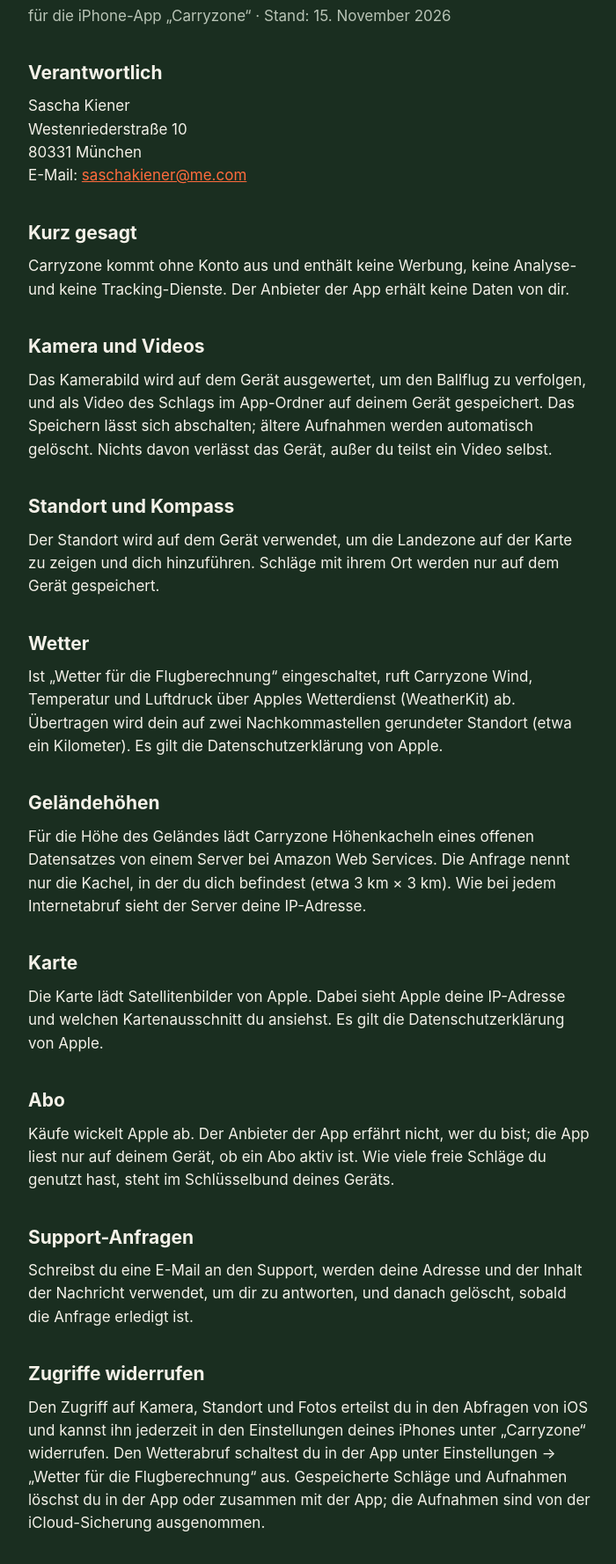
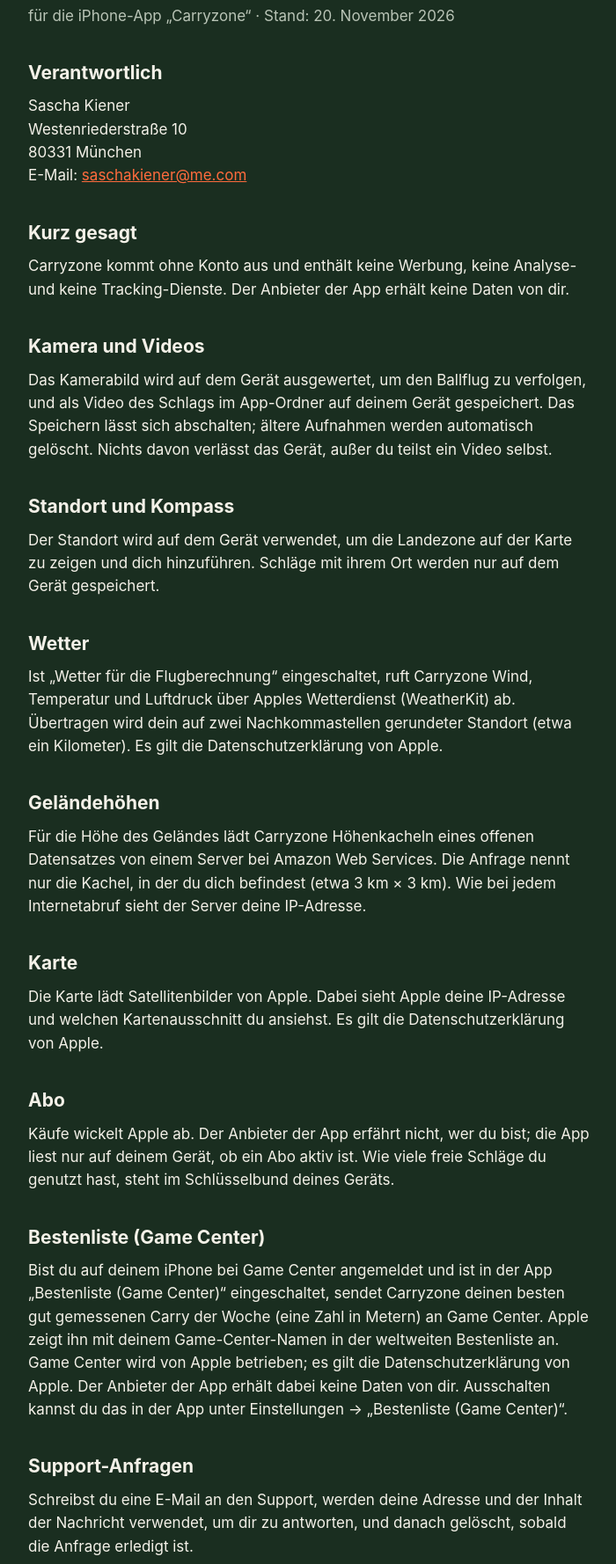
Before and after one commit to SKiener/carryline, a plain HTML site: page datenschutz.html in a window 1280 px wide. Shown: the part 175-1953 px from the top of the page at 88% size, without its empty margins (288-988 px from the left). Drawn offline with Linux system fonts and the light colour scheme.

Commit message:
Privacy: Game Center leaderboard (app 1.0.2)
Co-Authored-By: Claude Opus 5.5 <noreply@anthropic.com>

```diff
--- a/datenschutz.html
+++ b/datenschutz.html
@@ -12,7 +12,7 @@
 <p class="marke"><a href="index.html">carryzone<span>.</span></a></p>
 <p class="stand">Deutsch · <a href="privacy.html">English</a></p>
 <h1>Datenschutzerklärung</h1>
-<p class="stand">für die iPhone-App „Carryzone“ · Stand: 15. November 2026</p>
+<p class="stand">für die iPhone-App „Carryzone“ · Stand: 20. November 2026</p>
 
 <h2>Verantwortlich</h2>
 <p>Sascha Kiener<br>Westenriederstraße 10<br>80331 München<br>E-Mail: <a href="mailto:saschakiener@me.com">saschakiener@me.com</a></p>
@@ -38,11 +38,14 @@
 <h2>Abo</h2>
 <p>Käufe wickelt Apple ab. Der Anbieter der App erfährt nicht, wer du bist; die App liest nur auf deinem Gerät, ob ein Abo aktiv ist. Wie viele freie Schläge du genutzt hast, steht im Schlüsselbund deines Geräts.</p>
 
+<h2>Bestenliste (Game Center)</h2>
+<p>Bist du auf deinem iPhone bei Game Center angemeldet und ist in der App „Bestenliste (Game Center)“ eingeschaltet, sendet Carryzone deinen besten gut gemessenen Carry der Woche (eine Zahl in Metern) an Game Center. Apple zeigt ihn mit deinem Game-Center-Namen in der weltweiten Bestenliste an. Game Center wird von Apple betrieben; es gilt die Datenschutzerklärung von Apple. Der Anbieter der App erhält dabei keine Daten von dir. Ausschalten kannst du das in der App unter Einstellungen → „Bestenliste (Game Center)“.</p>
+
 <h2>Support-Anfragen</h2>
 <p>Schreibst du eine E-Mail an den Support, werden deine Adresse und der Inhalt der Nachricht verwendet, um dir zu antworten, und danach gelöscht, sobald die Anfrage erledigt ist.</p>
 
 <h2>Zugriffe widerrufen</h2>
-<p>Den Zugriff auf Kamera, Standort und Fotos erteilst du in den Abfragen von iOS und kannst ihn jederzeit in den Einstellungen deines iPhones unter „Carryzone“ widerrufen. Den Wetterabruf schaltest du in der App unter Einstellungen → „Wetter für die Flugberechnung“ aus. Gespeicherte Schläge und Aufnahmen löschst du in der App oder zusammen mit der App; die Aufnahmen sind von der iCloud-Sicherung ausgenommen.</p>
+<p>Den Zugriff auf Kamera, Standort und Fotos erteilst du in den Abfragen von iOS und kannst ihn jederzeit in den Einstellungen deines iPhones unter „Carryzone“ widerrufen. Den Wetterabruf schaltest du in der App unter Einstellungen → „Wetter für die Flugberechnung“ aus, die Bestenliste unter „Bestenliste (Game Center)“. Gespeicherte Schläge und Aufnahmen löschst du in der App oder zusammen mit der App; die Aufnahmen sind von der iCloud-Sicherung ausgenommen.</p>
 
 <h2>Deine Rechte</h2>
 <p>Über die App erhält oder speichert der Anbieter keine personenbezogenen Daten von dir; dort gibt es deshalb nichts zu berichtigen oder zu löschen. Die Daten der App entfernst du, indem du die App löschst. Für Support-Anfragen hast du die Rechte auf Auskunft, Berichtigung, Löschung und Beschwerde bei einer Datenschutz-Aufsichtsbehörde. Fragen: <a href="mailto:saschakiener@me.com">saschakiener@me.com</a>.</p>
```
Also changed, not shown: privacy.html (+5 -2 lines).
